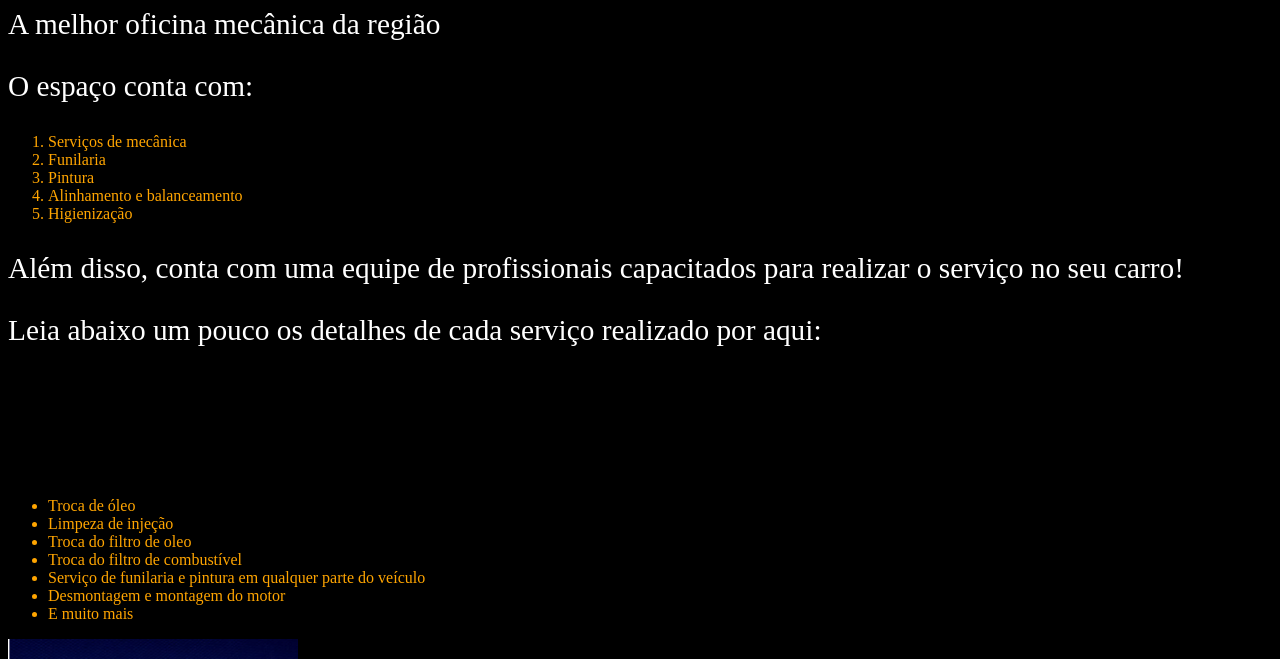
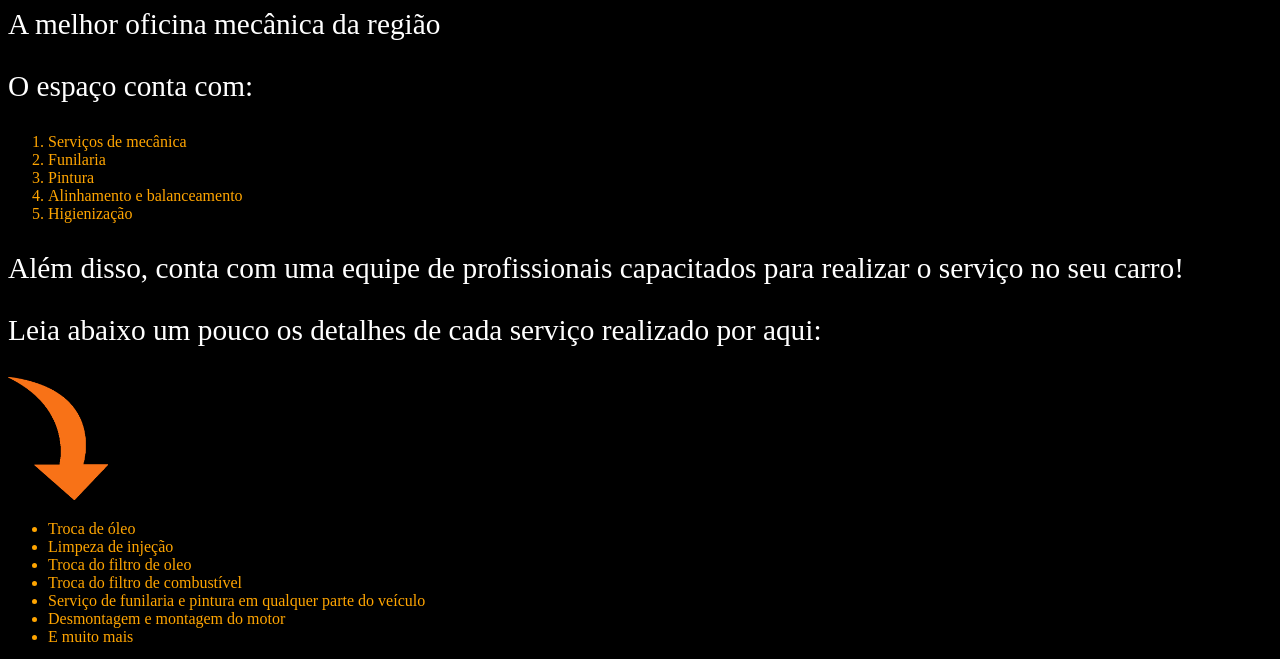
Before and after one commit to 1804-laurete/FullStack, a plain HTML site: page index.html in a window 1280 px wide. Shown: the part 121-780 px from the top of the page. Drawn offline with Linux system fonts and the light colour scheme.

Commit message:
Update index.html

```diff
--- a/index.html
+++ b/index.html
@@ -48,7 +48,7 @@
     para realizar o serviço no seu carro!
 </p>
 <p> Leia abaixo um pouco os detalhes de cada serviço realizado por aqui: </p>
-    <img src="./imgSeta2.png" width="100px">
+    <img src="./SetaLaranja.png" width="100px">
 <ul>
         <li> Troca de óleo </li>
         <li> Limpeza de injeção </li>
```
